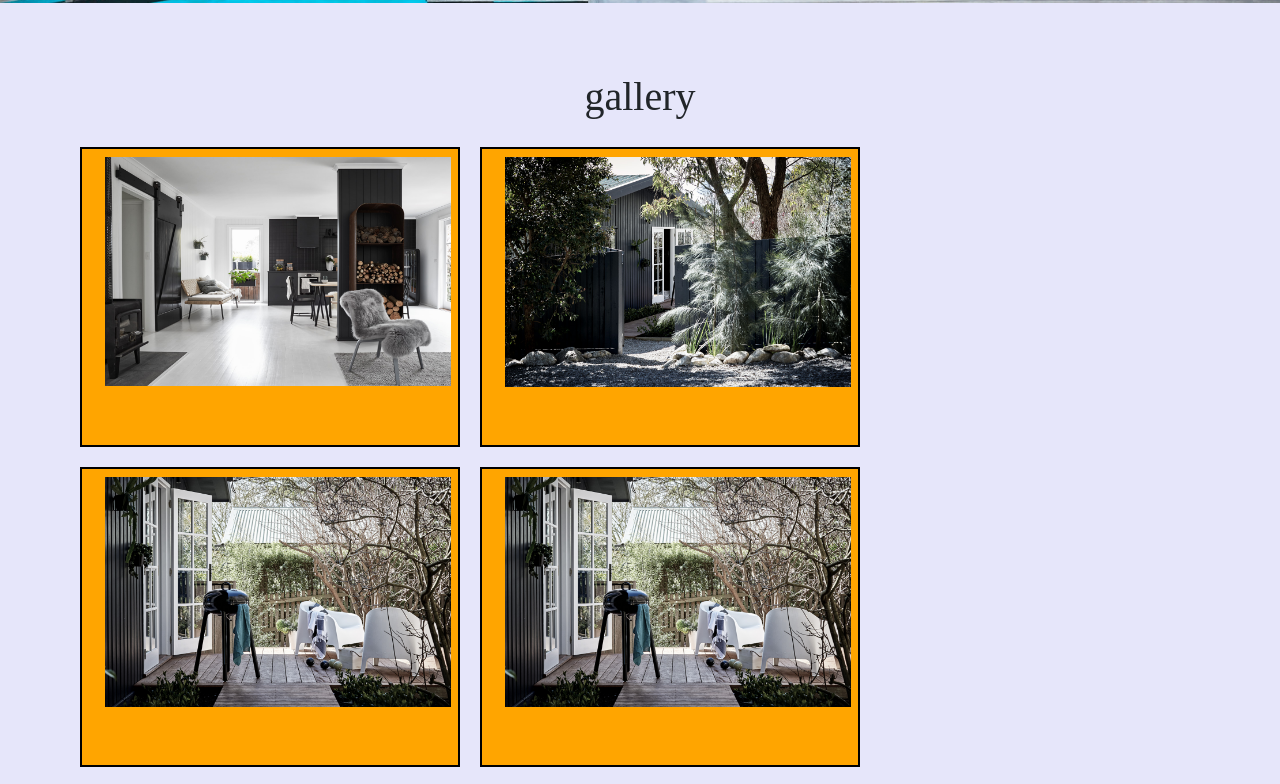
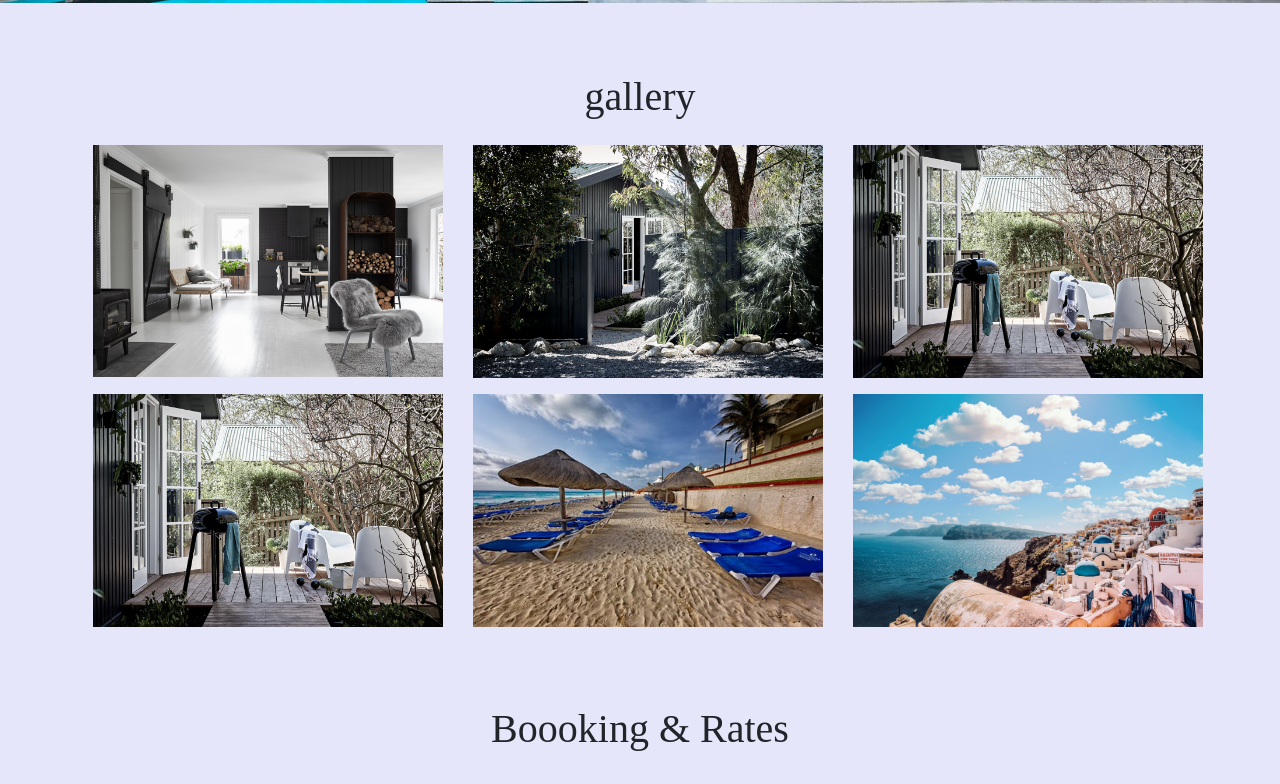
Before and after one commit to karan035/hotelwebsite, a plain HTML site: page index.html in a window 1280 px wide. Shown: the part 849-1633 px from the top of the page. Drawn offline with nearby package versions, Linux system fonts and the light colour scheme; a script that the page names is missing; a web font is replaced by a local one.

Commit message:
update css hover
update css hover

```diff
--- a/css/style.css
+++ b/css/style.css
@@ -56,11 +56,8 @@
 }
 .imgdiv{
 
-	background-color: orange;
-	border: 2px solid black;
-	margin: 10px;
-	height: 300px;
-	width: 100%;
+
+
 	transition: 0.5s linear;
 
 }
```
